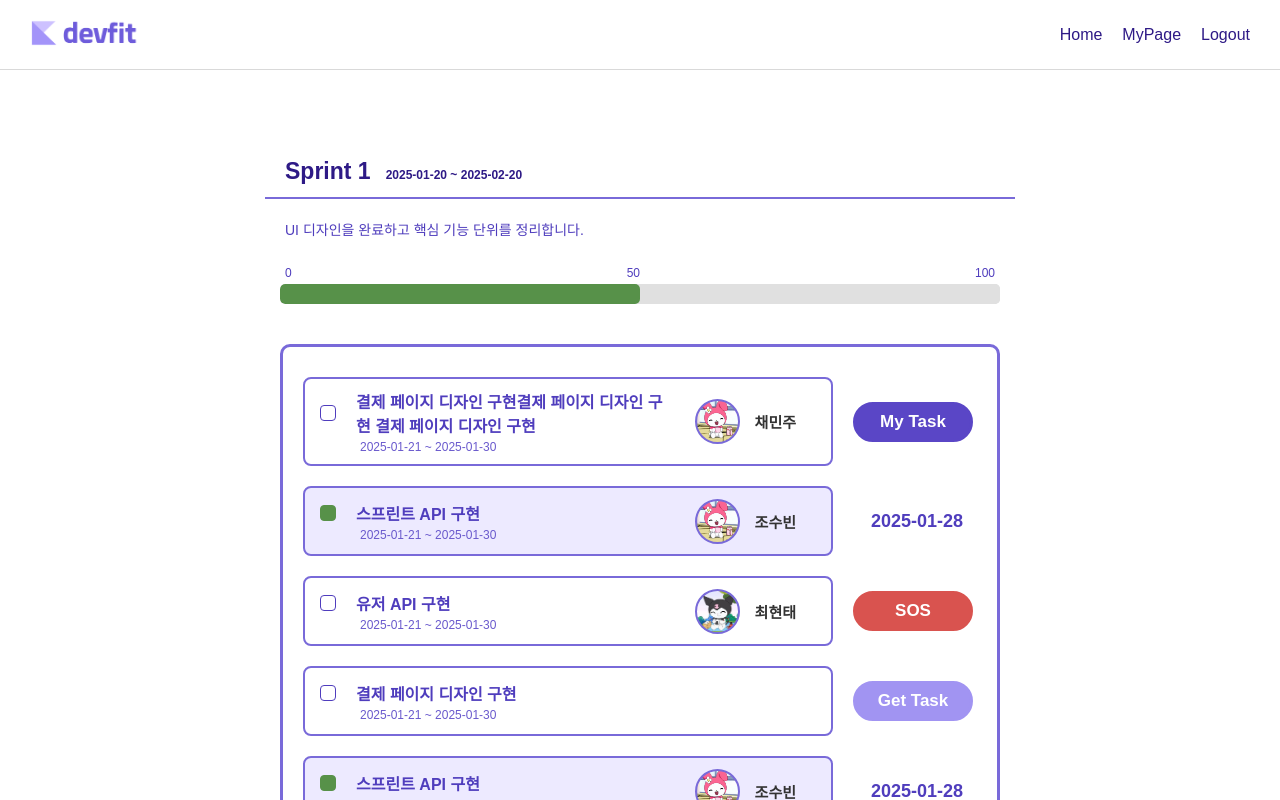
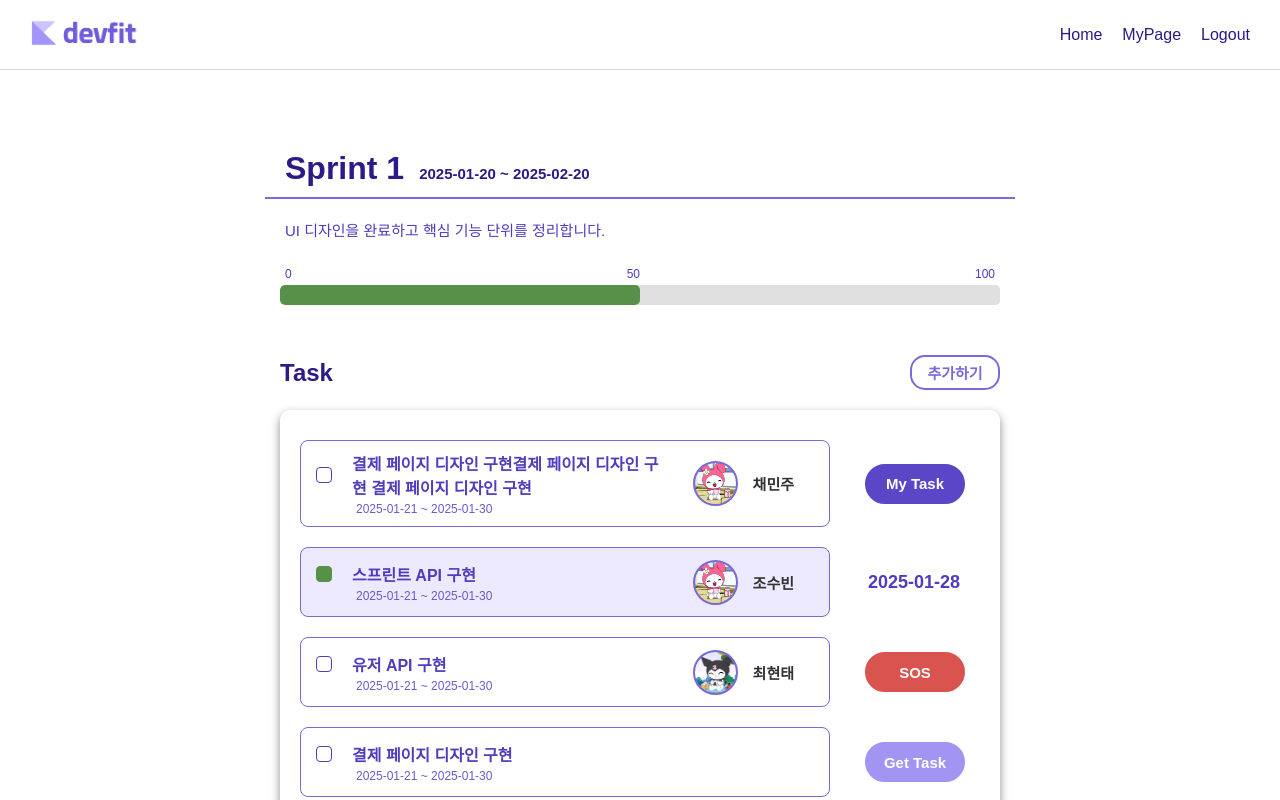
Before and after one commit to AM-Inspire-Devfit/devfit-frontend, a Next.js app: page /project/1/sprint/1 in a window 1280 px wide. Shown: the top 800 px of the page. Built offline with nearby package versions, Linux system fonts and the light colour scheme.

Commit message:
feat: Task 추가 버튼 생성

```diff
--- a/src/app/project/[project_id]/sprint/[sprint_id]/task.js
+++ b/src/app/project/[project_id]/sprint/[sprint_id]/task.js
@@ -134,11 +134,11 @@ export default function Task() {
                 }}
             >
             <div style={{ display: 'flex', flexDirection: 'column', alignItems: 'flex-start' }}>
-                <h2 style={{ fontSize: '32px', fontWeight: 'bold', color: '#2E1A86' }}>
-                    <span style={{ fontSize: '23px', marginLeft: '20px' }}>
+                <h2 style={{ fontWeight: 'bold', color: '#2E1A86' }}>
+                    <span style={{ fontSize: '32px', marginLeft: '20px' }}>
                         Sprint {currentSprint.sprint_num}
                     </span>
-                    <span style={{ fontSize: '12px', marginLeft: '15px' }}>
+                    <span style={{ fontSize: '15px', marginLeft: '15px' }}>
                         {currentSprint.sprint_start} ~ {currentSprint.sprint_end}
                     </span>
                 </h2>
@@ -147,7 +147,7 @@ export default function Task() {
             <div style={{ display: 'flex', justifyContent: 'center', width: '100%' }}>
                 <Divider1 />
             </div>
-            <p style={{ fontSize: '14px', fontWeight: 400, color: '#4F3DBD', marginTop: '10px', marginLeft: '20px', marginBottom: '15px', textAlign: 'left' }}>
+            <p style={{ fontSize: '15px', fontWeight: 400, color: '#4F3DBD', marginTop: '10px', marginLeft: '20px', marginBottom: '15px', textAlign: 'left' }}>
                 {currentSprint.goal}
             </p>
             </div>
@@ -166,6 +166,13 @@ export default function Task() {
                     <P.ProgressBar progress={currentSprint.progress} />
                 </P.ProgressBarWrapper>
             </P.ProgressContainer>
+
+            <T.TaskContainerWrapper>
+                <h2 style={{ fontSize: "24px", fontWeight: "bold", color: "#2E1A86" }}>
+                    Task
+                </h2>
+                <T.AddTaskButton>추가하기</T.AddTaskButton>
+            </T.TaskContainerWrapper>
 
                 <T.TaskContainer>
                     {taskData.map((task, index) => (
--- a/src/app/project/[project_id]/sprint/[sprint_id]/task_s.js
+++ b/src/app/project/[project_id]/sprint/[sprint_id]/task_s.js
@@ -1,11 +1,38 @@
 import styled from "styled-components";
+
+export const TaskContainerWrapper = styled.div`
+    width: 720px;
+    display: flex;
+    justify-content: space-between;
+    align-items: center;
+    position: relative;
+    margin-top: 30px;
+`;
+
+export const AddTaskButton = styled.button`
+    width: 90px;
+    height: 35px;
+    font-size: 15px;
+    font-weight: bold;
+    color: #796AD9;
+    background-color: white;
+    border: 2px solid #796AD9;
+    border-radius: 15px;
+    cursor: pointer;
+    transition: all 0.3s ease;
+
+    &:hover {
+        color: white;
+        background-color: #5a46c6;
+        border: 2px solid #5a46c6;
+    }
+`;
 
 export const TaskContainer = styled.div`
     width: 720px;
     height: auto;
     min-height: 500px;
     background-color: #ffffff;
-    border: 3px solid #796AD9;
     border-radius: 10px;
     padding: 20px;
     margin-top: 20px;
@@ -14,6 +41,7 @@ export const TaskContainer = styled.div`
     align-items: flex-start;
     padding-top: 20px;
     margin-bottom: 70px;
+    box-shadow: 0px 4px 10px rgba(0, 0, 0, 0.45);
 `;
 
 export const TaskWrapper = styled.div`
@@ -36,7 +64,7 @@ export const TaskBox = styled.div`
     justify-content: space-between;
     padding: 10px 15px;
     margin: 5px 0;
-    border: 2px solid #796AD9;
+    border: 1px solid #796AD9;
 `;
 
 export const TaskLeft = styled.div`
@@ -119,9 +147,9 @@ export const TaskStatusButton = styled.button`
     display: flex;
     align-items: center;
     justify-content: center;
-    width: 120px;
+    width: 100px;
     height: 40px;
-    font-size: 17px;
+    font-size: 15px;
     font-weight: bold;
     color: white;
     background-color: #A194F2;
@@ -129,7 +157,7 @@ export const TaskStatusButton = styled.button`
     border-radius: 25px;
     cursor: pointer;
     transition: all 0.3s ease;
-    margin-left: 10px;
+    margin-left: 25px;
 
     &:hover {
         background-color: #5a46c6;
@@ -141,9 +169,9 @@ export const MyTaskButton = styled.button`
     display: flex;
     align-items: center;
     justify-content: center;
-    width: 120px;
+    width: 100px;
     height: 40px;
-    font-size: 17px;
+    font-size: 15px;
     font-weight: bold;
     color: white;
     background-color: #5a46c6;
@@ -151,16 +179,16 @@ export const MyTaskButton = styled.button`
     border-radius: 25px;
     cursor: pointer;
     transition: all 0.3s ease;
-    margin-left: 10px;
+    margin-left: 25px;
 `;
 
 export const SOSButton = styled.button`
     display: flex;
     align-items: center;
     justify-content: center;
-    width: 120px;
+    width: 100px;
     height: 40px;
-    font-size: 17px;
+    font-size: 15px;
     font-weight: bold;
     color: white;
     background: #D9534F;
@@ -168,7 +196,7 @@ export const SOSButton = styled.button`
     border-radius: 25px;
     cursor: pointer;
     transition: all 0.3s ease;
-    margin-left: 10px;
+    margin-left: 25px;
 
     &:hover {
         background: #C9302C;
--- a/src/app/project/project.js
+++ b/src/app/project/project.js
@@ -64,7 +64,8 @@ const sprintData = [
                 name: "채민주",
                 value: 20,
                 profileImage: "/img/profile.png"
-            }
+            },
+
         ],
         taskData : [
             {
```
